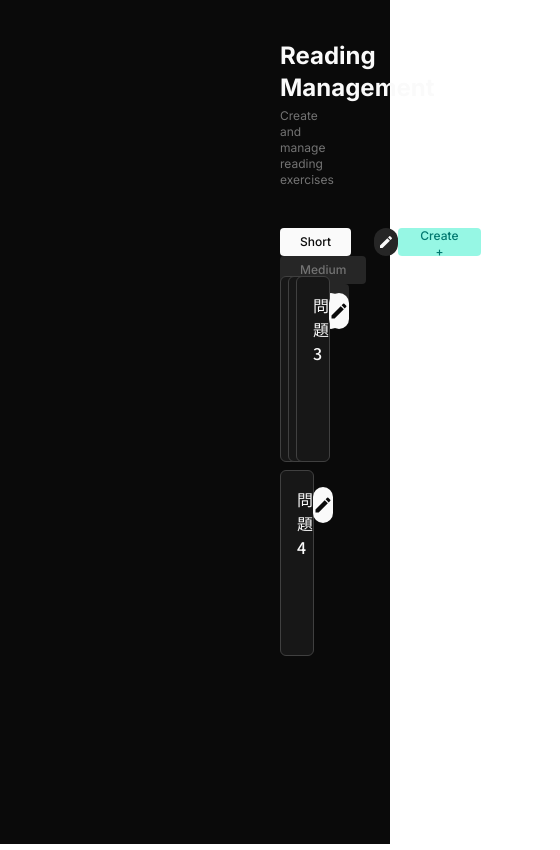
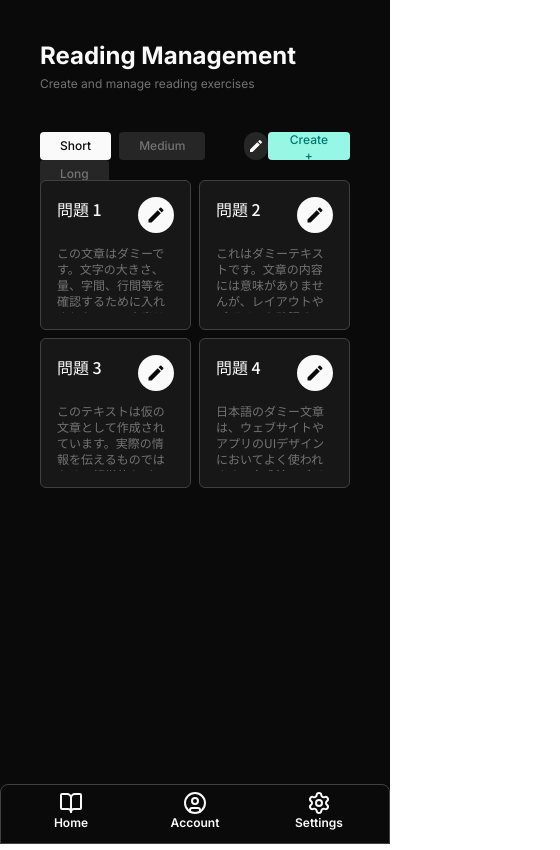
Before and after one commit to VeryLazyDev/Japanese-Web-Frontend-Admin, a React (Vite) app: page /admin in a window 390 px wide. Shown: the whole page, 560 px wide, since content can reach past the window. Built offline with nearby package versions, Linux system fonts and the light colour scheme.

Commit message:
Admin home responsive fix

```diff
--- a/src/app/features/home-admin/components/questions-list.jsx
+++ b/src/app/features/home-admin/components/questions-list.jsx
@@ -5,9 +5,13 @@ const QuestionList = () => {
     const { questionsData } = useEditQuestion();
     return (
         <>
-      <div className="mt-5 grid grid-cols-3 grid-rows-3 gap-2 bg-transparent">
+            <div className="mt-5 grid grid-cols-3 max-md:grid-cols-2 grid-rows-3 gap-2 bg-transparent">
                 {questionsData.map((item) => (
-          <QuestionCard key={item.id} id={item.id} paragraph={item.paragraph} />
+                    <QuestionCard
+                        key={item.id}
+                        id={item.id}
+                        paragraph={item.paragraph}
+                    />
                 ))}
             </div>
         </>
--- a/src/app/features/home-admin/page.jsx
+++ b/src/app/features/home-admin/page.jsx
@@ -4,7 +4,7 @@ import QuestionSection from "./components/questions-section";
 
 const HomePageAdmin = () => {
     return (
-        <div className="flex flex-row w-full h-full px-70 pt-10 bg-transparent">
+        <div className="flex flex-row w-full h-full px-10 lg:px-40 md:px-20 pt-10 bg-transparent">
             <div className="w-full">
                 <HomePageHeader />
                 <QuestionSection />
--- /dev/null
+++ b/src/components/bottom-dock/bottom-dock-btn.jsx
@@ -0,0 +1,17 @@
+const BottomDockBtn = ({ dockInfo, currentSelected, onClick }) => {
+    return (
+        <div
+            onClick={() => onClick(dockInfo.id)}
+            className={`flex-1 flex justify-center items-center flex-col cursor-pointer `}
+        >
+            <div className="p-1 flex flex-col items-center ">
+                <dockInfo.icon size={24} />
+                <p className="text-xs font-semibold">{dockInfo.pageName}</p>
+                <div
+                    className={`h-1 bg-black w-full rounded-full mt-0.5 transition-opacity ${currentSelected === dockInfo.id ? "opacity-100" : "opacity-0"}`}
+                ></div>
+            </div>
+        </div>
+    );
+};
+export default BottomDockBtn;
--- /dev/null
+++ b/src/components/bottom-dock/bottom-dock.jsx
@@ -0,0 +1,27 @@
+import { DockPages } from "@/constant/layout_constants";
+import BottomDockBtn from "./bottom-dock-btn";
+import { useState } from "react";
+
+const BottomDock = () => {
+    const [currentSelected, setCurrentSelected] = useState(0);
+
+    const handleSelect = (id) => {
+        setCurrentSelected(id);
+    };
+
+    return (
+        <div className="md:hidden w-full h-15 fixed bottom-0 left-0 bg-primary-bg border border-t border-primary-bd rounded-t-lg flex px-2 py-1 items-center justify-center">
+            <div className="w-full  flex flex-row">
+                {DockPages.map((item) => (
+                    <BottomDockBtn
+                        key={item.id}
+                        dockInfo={item}
+                        currentSelected={currentSelected}
+                        onClick={handleSelect}
+                    />
+                ))}
+            </div>
+        </div>
+    );
+};
+export default BottomDock;
--- a/src/components/dock/dock.jsx
+++ b/src/components/dock/dock.jsx
@@ -23,7 +23,7 @@ const Dock = () => {
     }, [location, switchThemeAnimation, theme]);
 
     return (
-        <div className="p-1 w-fit h-fit border-light-bg border rounded-md gap-1 absolute bottom-3/6 left-5 max-sm:hidden">
+        <div className="p-1 w-fit h-fit border-light-bg border rounded-md gap-1 absolute bottom-3/6 left-5 max-md:hidden z-100 bg-primary-bg">
             <div
                 className={`bg-primary/80 calc() w-11 h-11 absolute rounded z-0 transition-all`}
                 style={{
--- a/src/components/layout/admin-layout.jsx
+++ b/src/components/layout/admin-layout.jsx
@@ -2,11 +2,13 @@ import React from "react";
 import { Outlet } from "react-router-dom";
 import Dock from "../dock/dock";
 import PullChain from "../pullchain/pullchain";
+import BottomDock from "../bottom-dock/bottom-dock";
 
 const AdminLayout = () => {
     return (
         <main className="w-screen h-screen bg-primary-bg font-inter text-primary-font flex flex-row relative">
             <Dock />
+            <BottomDock />
             <PullChain />
             <Outlet />
         </main>
--- a/src/constant/layout_constants.jsx
+++ b/src/constant/layout_constants.jsx
@@ -5,7 +5,7 @@ import { Book } from "lucide-react";
 import { Home } from "lucide-react";
 
 export const DockPages = [
-    { id: 1, pageName: "HOME", route: "/", icon: BookOpen },
-    { id: 2, pageName: "ACCOUNT", route: "/account", icon: UserCircle },
-    { id: 3, pageName: "SETTINGS", route: "/settings", icon: Settings },
+    { id: 1, pageName: "Home", route: "/", icon: BookOpen },
+    { id: 2, pageName: "Account", route: "/account", icon: UserCircle },
+    { id: 3, pageName: "Settings", route: "/settings", icon: Settings },
 ];
```
Lines whose indentation alone changed are shown as unchanged.
